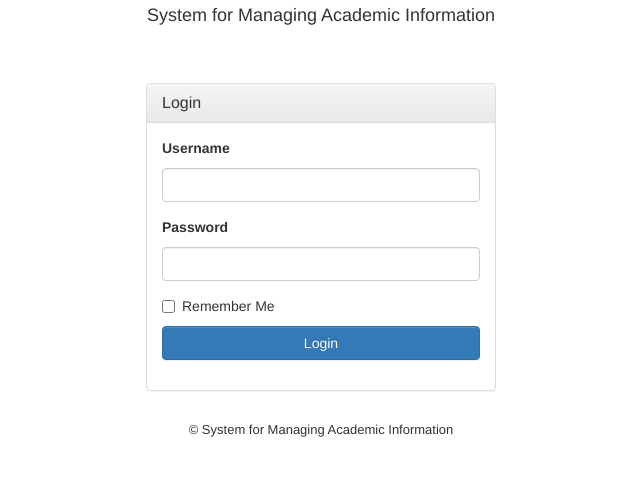
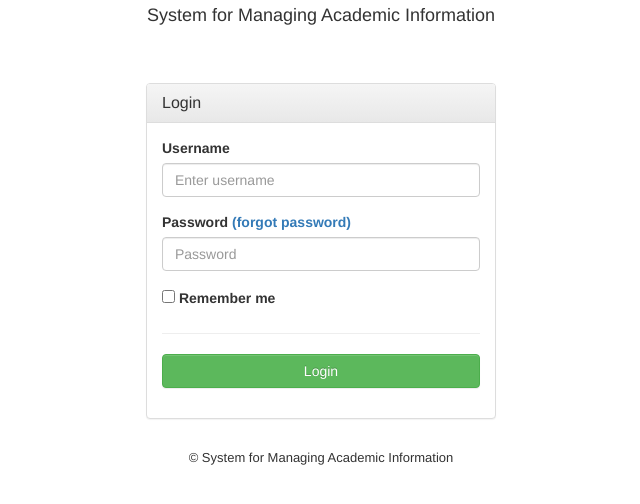
Before and after one commit to vampy/university-SE, a Flask app: page /login in a window 1280 px wide. Shown: the part 177-681 px from the top of the page, without its empty margins (319-959 px from the left). Run offline with Flask 2, Linux system fonts and the light colour scheme; some libraries are stand-ins or nearby versions.

Commit message:
revert deleting the placeholders

```diff
--- a/school/templates/frontend/login.html
+++ b/school/templates/frontend/login.html
@@ -13,7 +12,26 @@
         <div class="panel panel-default">
             <div class="panel-heading"><h3 class="panel-title">Login</h3></div>
             <div class="panel-body">
-                {{ render_form(url_for('frontend.login'), form, submit_block=True) }}
+                <form role="form" method="POST">
+                    {{ form.hidden_tag() }}
+                    <div class="form-group">
+                        <label for="login-username">Username</label>
+                        {{ form.username(class_="form-control", placeholder="Enter username", id="login-username") }}
+                    </div>
+                    <div class="form-group">
+                        <label for="login-password">Password <a href="{{ url_for('frontend.password_reset') }}" tabindex="-1">(forgot password)</a></label>
+                        {{ form.password(class_="form-control", id="login-password", placeholder="Password") }}
+                    </div>
+                    <div class="form-group">
+                        {{ form.remember_me(id="login-remeber-me") }}
+                        <label for="login-remeber-me">Remember me</label>
+                    </div>
+
+                    <hr>
+                    <div class="form-group">
+                        {{ form.submit(class_="btn btn-success btn-block") }}
+                    </div>
+                </form>
             </div>
         </div>
     </div>
```
Also changed, not shown: other parts of school/templates/frontend/login.html (+0 -1 lines).
